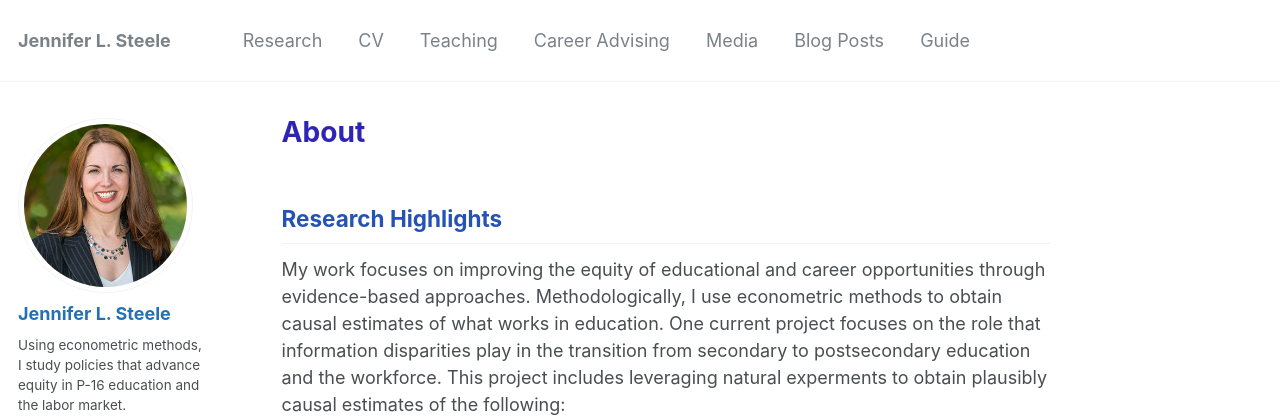
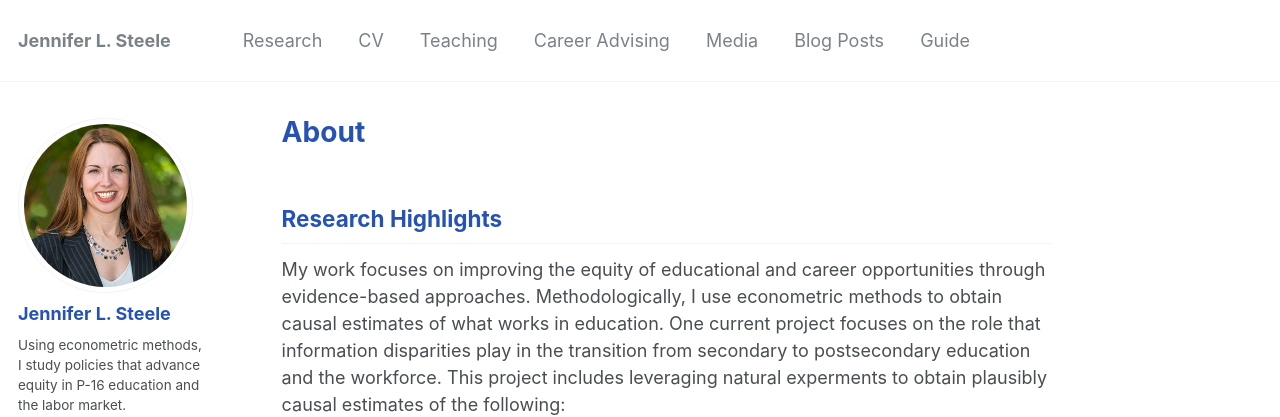
Before and after one commit to jensteele1/jensteele1.github.io, a Jekyll site: the page built from _pages/about.md, in a window 1280 px wide. Shown: the top 417 px of the page. Built offline with Jekyll 4.4.1, drawn with Linux system fonts in a browser that asks for light colours; some web fonts are replaced.

Commit message:
Update _base.scss
change all three subhead levels (h1-h3) to #2552b3 (cerulean blue)

```diff
--- a/_sass/_base.scss
+++ b/_sass/_base.scss
@@ -31,7 +31,7 @@
 h1 {
   margin-top: 0;
   font-size: $type-size-3;
-  color: #2f25b3;
+  color: #2552b3;
 }
 
 h2 {
@@ -41,7 +41,7 @@
 
 h3 {
   font-size: $type-size-5;
-  color: #2570b3;
+  color: #2552b3;
 }
 
 h4 {
```
